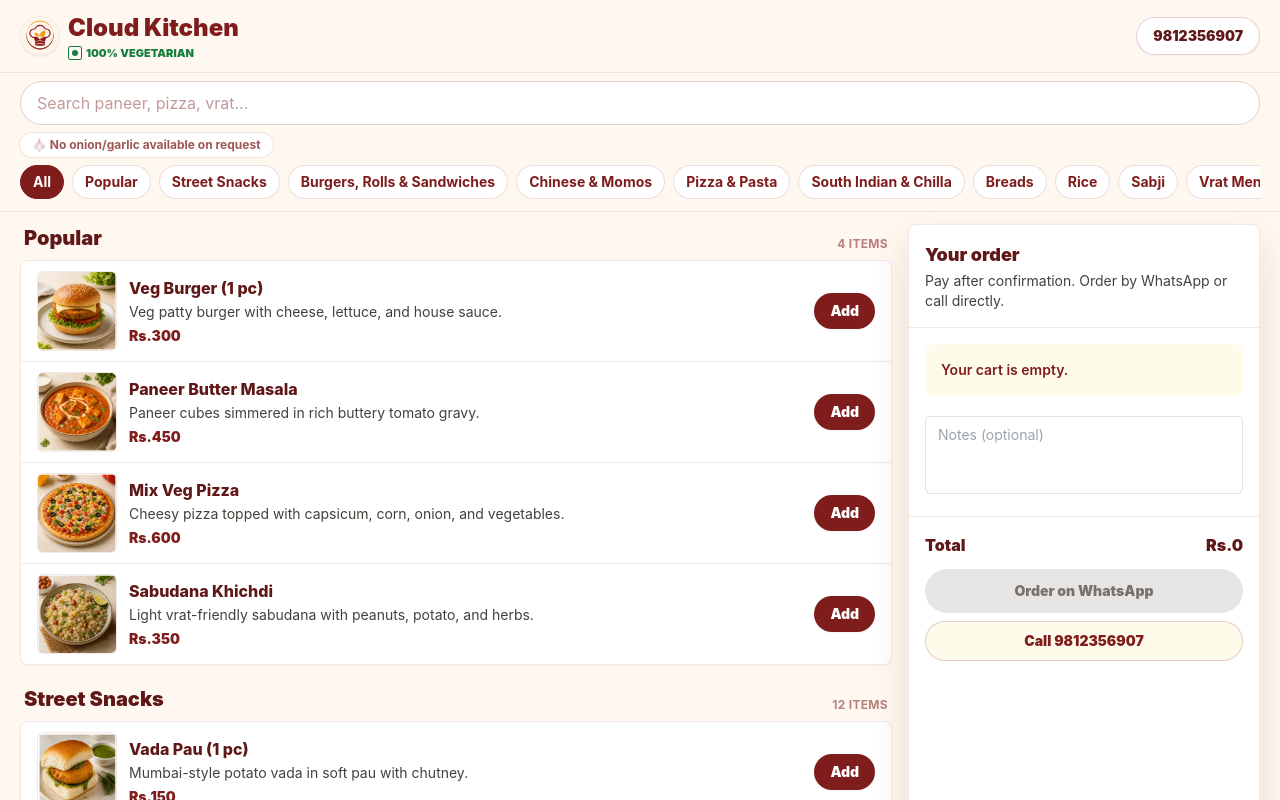
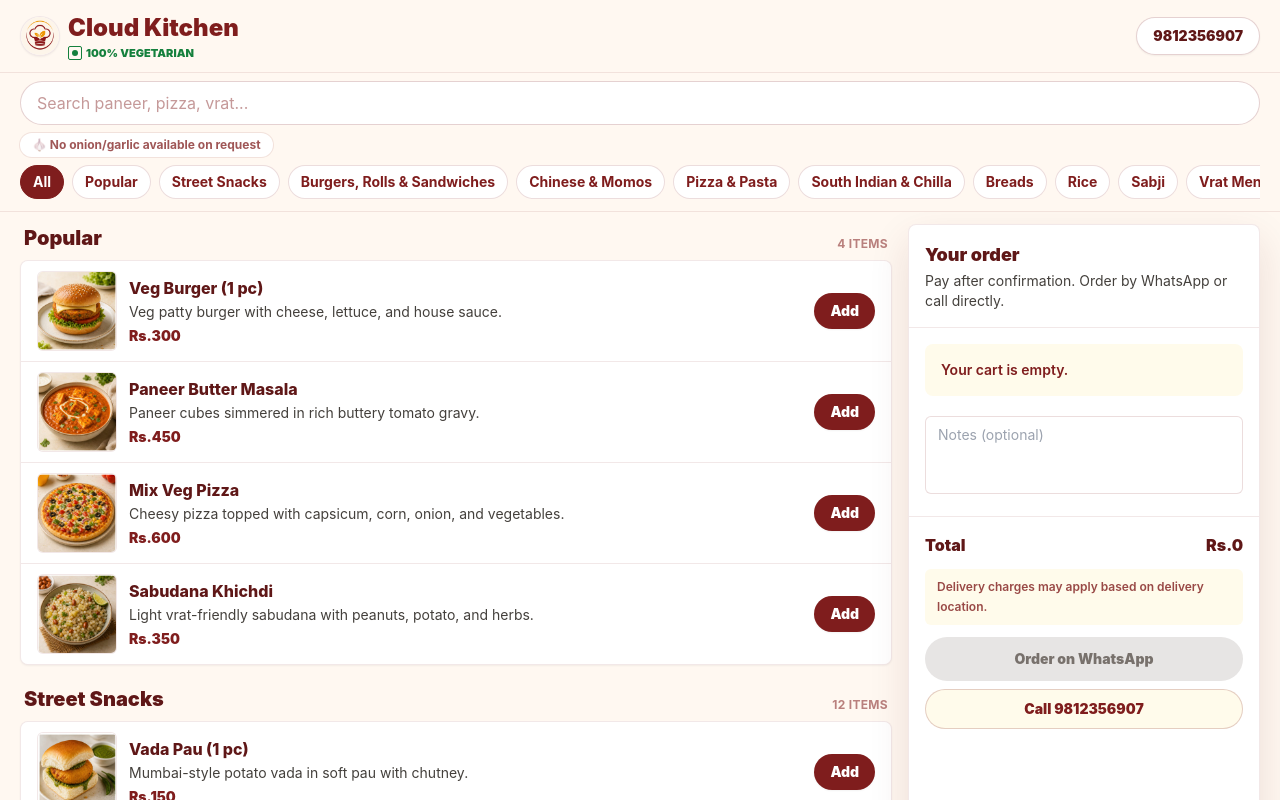
Before and after one commit to Kewal326/cloudkitchendharan, a React (Vite) app: page / in a window 1280 px wide. Shown: the top 800 px of the page. Built offline with nearby package versions, Linux system fonts and the light colour scheme.

Commit message:
Update cart note and menu items

```diff
--- a/src/components/Cart.jsx
+++ b/src/components/Cart.jsx
@@ -82,6 +82,9 @@ function CartContent({ cart, onAdd, onRemove }) {
           <span>Total</span>
           <span>{price(total)}</span>
         </div>
+        <p className="mb-3 rounded-md bg-amber-50 px-3 py-2 text-xs font-semibold leading-5 text-maroon/80">
+          Delivery charges may apply based on delivery location.
+        </p>
         <a
           href={items.length ? getWhatsAppUrl(orderText) : undefined}
           target="_blank"
--- a/src/data/menu.js
+++ b/src/data/menu.js
@@ -87,6 +87,7 @@ const categories = [
       ["Butter Tawa Roti (1 pc)", 80, "Tawa roti brushed with butter.", ["roti", "butter", "bread"]],
       ["Aloo Paratha (1 pc)", 120, "Stuffed potato paratha with homestyle spices.", ["paratha", "aloo", "bread"]],
       ["Plain Paratha (1 pc)", 100, "Layered plain paratha cooked on tawa.", ["paratha", "bread", "tawa"]],
+      ["Aloo Stuffed Kulcha", 200, "Soft kulcha stuffed with spiced potato filling.", ["kulcha", "aloo", "bread"]],
       ["Poori Tarkari (4Pcs)", 200, "Four puffed pooris served with homestyle potato tarkari.", ["poori", "tarkari", "bread"]],
       ["Pyaaz Paratha", 120, "Tawa-cooked paratha stuffed with spiced onion filling.", ["paratha", "pyaaz", "onion", "bread"]],
       ["Sattu Paratha", 120, "Stuffed paratha filled with roasted sattu masala.", ["paratha", "sattu", "bread"]]
@@ -106,6 +107,7 @@ const categories = [
     items: [
       ["Paneer Butter Masala", 450, "Paneer cubes simmered in rich buttery tomato gravy.", ["paneer", "sabji", "curry"]],
       ["Kadhai Paneer", 500, "Paneer cooked with capsicum and kadhai masala.", ["paneer", "sabji", "spicy"]],
+      ["Matar Paneer", 500, "Paneer and green peas cooked in a homestyle spiced gravy.", ["paneer", "matar", "sabji"]],
       ["Sahi Paneer", 400, "Creamy paneer gravy with a mild royal-style base.", ["paneer", "creamy", "sabji"]],
       ["Malai Kofta", 500, "Soft kofta dumplings served in creamy gravy.", ["kofta", "malai", "sabji"]],
       ["Plain Dal", 120, "Simple yellow dal, light and comforting.", ["dal", "comfort", "simple"]],
--- a/src/utils/order.js
+++ b/src/utils/order.js
@@ -52,6 +52,8 @@ export function formatWhatsAppOrder({ cart, notes, total }) {
     "",
     `Total: ${price(total)}`,
     "",
+    "Delivery charges may apply based on delivery location.",
+    "",
     "Delivery/Pickup: Please confirm availability and timing."
   ].join("\n");
 }
```
Also changed, not shown: public/images/menu/aloo-stuffed-kulcha.jpg (added), public/images/menu/matar-paneer.jpg (added).
